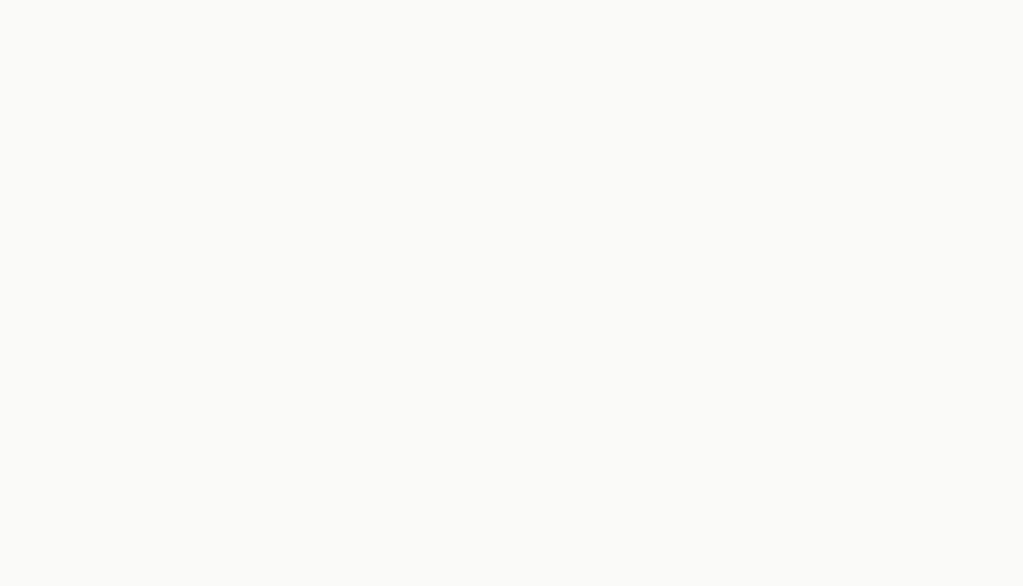
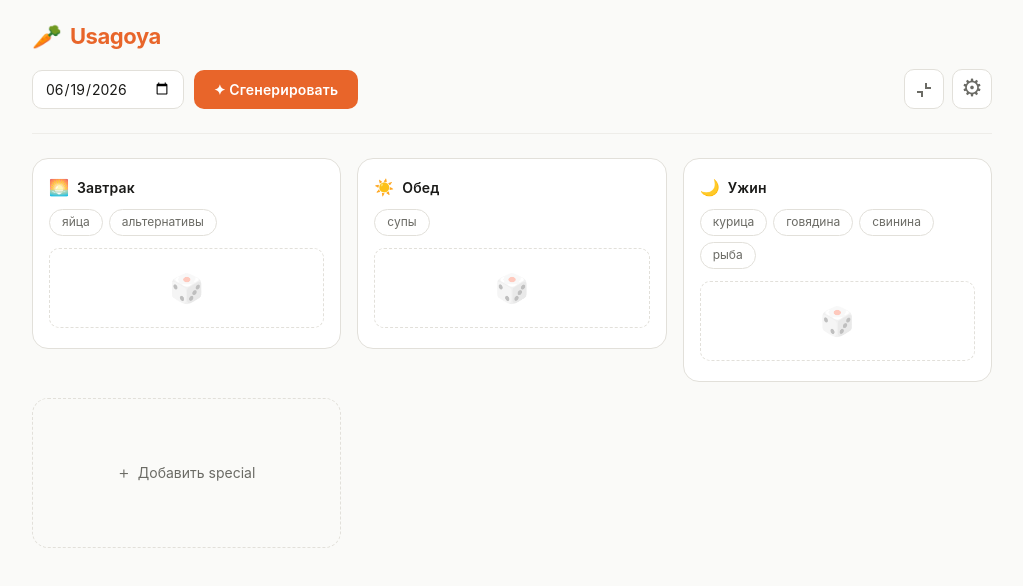
Before and after one commit to sahvea/usagoya, a React (Vite) app: page / in a window 1280 px wide. Shown: the top 586 px of the page, without its empty margins (128-1151 px from the left). Built offline with nearby package versions, Linux system fonts and the light colour scheme.

Commit message:
feat: add page component

```diff
--- /dev/null
+++ b/src/App.module.css
@@ -0,0 +1,88 @@
+.page {
+  min-height: 100vh;
+  background: var(--color-bg);
+  padding: 0 16px 48px;
+}
+
+.container {
+  max-width: 960px;
+  margin: 0 auto;
+}
+
+.grid {
+  display: grid;
+  grid-template-columns: repeat(auto-fill, minmax(260px, 1fr));
+  gap: 16px;
+  align-items: start;
+}
+
+.addSpecial {
+  display: flex;
+  flex-direction: row;
+  align-items: center;
+  justify-content: center;
+  gap: 8px;
+  padding: 18px;
+  min-height: 150px;
+  border: 1.5px dashed var(--color-border);
+  border-radius: 16px;
+  background: transparent;
+  color: var(--color-text-muted);
+  cursor: pointer;
+  font-size: 14px;
+  transition:
+    border-color 0.15s,
+    color 0.15s,
+    background 0.15s;
+  width: 100%;
+}
+
+.addSpecial:hover:not(:disabled) {
+  border-color: var(--color-accent);
+  color: var(--color-accent);
+  background: var(--color-accent-bg);
+}
+
+.addSpecial:disabled {
+  opacity: 0.4;
+  cursor: default;
+}
+
+.addIcon {
+  font-size: 18px;
+  font-weight: 300;
+  line-height: 1;
+}
+
+.error {
+  position: fixed;
+  top: 16px;
+  left: 50%;
+  transform: translateX(-50%);
+  background: #d93025;
+  color: #fff;
+  padding: 12px 20px;
+  border-radius: 10px;
+  font-size: 14px;
+  max-width: 90vw;
+  text-align: center;
+  z-index: 200;
+  animation: slideUp 0.2s ease;
+}
+
+@keyframes slideUp {
+  from {
+    opacity: 0;
+    transform: translateX(-50%) translateY(10px);
+  }
+  to {
+    opacity: 1;
+    transform: translateX(-50%) translateY(0);
+  }
+}
+
+@media (max-width: 480px) {
+  .grid {
+    grid-template-columns: 1fr;
+  }
+}
--- /dev/null
+++ b/src/App.tsx
@@ -0,0 +1,192 @@
+import { useReducer, useState, useCallback } from 'react';
+import { reducer, makeInitialState, pickForCard, excludeAndPick, pickNewSide } from './reducer';
+import type { Card, FilterKey } from './types';
+import { sendAll } from './utils/telegram';
+import { Header } from './components/Header';
+import { MealCard } from './components/MealCard';
+import { TelegramSettings } from './components/TelegramSettings';
+import styles from './App.module.css';
+
+const App = () => {
+  const [state, dispatch] = useReducer(reducer, undefined, makeInitialState);
+  const [showSettings, setShowSettings] = useState(false);
+  const [collapsed, setCollapsed] = useState(false);
+  const [pendingResults, setPendingResults] = useState<
+    Record<string, { main: string; side: string | null }>
+  >({});
+  const [error, setError] = useState<string | null>(null);
+
+  const anyAnimating = state.cards.some((c) => c.animating);
+  const hasResults = state.cards.some((c) => c.result.main);
+
+  const showError = (msg: string) => {
+    setError(msg);
+    setTimeout(() => setError(null), 4000);
+  };
+
+  const handleGenerate = () => {
+    if (anyAnimating) return;
+    const targets = state.cards.filter((c) => !c.confirmed && !c.sent);
+    if (targets.length === 0) return;
+
+    const newPending: Record<string, { main: string; side: string | null }> = {};
+    targets.forEach((c) => {
+      const result = pickForCard(c);
+      newPending[c.id] = { main: result.main ?? '', side: result.side };
+    });
+
+    setPendingResults(newPending);
+    targets.forEach((c, i) => {
+      setTimeout(() => {
+        dispatch({ type: 'SET_ANIMATING', cardId: c.id, animating: true });
+      }, i * 150);
+    });
+  };
+
+  const handleAnimDone = useCallback(
+    (cardId: string) => {
+      setPendingResults((prev) => {
+        const pending = prev[cardId];
+        if (!pending) return prev;
+        dispatch({
+          type: 'SET_RESULT',
+          cardId,
+          result: { main: pending.main, side: pending.side },
+        });
+        const next = { ...prev };
+        delete next[cardId];
+        return next;
+      });
+    },
+    []
+  );
+
+  const handleReroll = (card: Card) => {
+    if (card.confirmed || card.sent || card.animating) return;
+    const result = pickForCard(card);
+    setPendingResults((prev) => ({
+      ...prev,
+      [card.id]: { main: result.main ?? '', side: result.side },
+    }));
+    dispatch({ type: 'SET_ANIMATING', cardId: card.id, animating: true });
+  };
+
+  const handleSkip = (card: Card) => {
+    if (card.confirmed || card.sent || card.animating) return;
+    const { newExcluded, result } = excludeAndPick(card);
+
+    dispatch({
+      type: 'SET_CARDS',
+      cards: state.cards.map((c) =>
+        c.id === card.id ? { ...c, excludedToday: newExcluded, animating: true } : c
+      ),
+    });
+    setPendingResults((prev) => ({
+      ...prev,
+      [card.id]: { main: result.main ?? '', side: result.side },
+    }));
+  };
+
+  const handleToggleNoSide = (cardId: string) => {
+    dispatch({ type: 'TOGGLE_NO_SIDE', cardId });
+  };
+
+  const handleRerollSide = (card: Card) => {
+    if (card.type !== 'dinner' || card.confirmed || card.sent || card.animating) return;
+    const newSide = pickNewSide(card);
+    dispatch({ type: 'REROLL_SIDE', cardId: card.id, side: newSide });
+  };
+
+  const handleSendAll = async () => {
+    if (!state.telegramConfig.token || !state.telegramConfig.chatId) {
+      setShowSettings(true);
+      return;
+    }
+    const active = state.cards.filter((c) => c.result.main);
+    if (active.length === 0) return;
+    try {
+      await sendAll(active, state.date, state.telegramConfig);
+      active.forEach((c) => dispatch({ type: 'MARK_SENT', cardId: c.id }));
+    } catch (e) {
+      showError((e as Error).message);
+    }
+  };
+
+  const specialCount = state.cards.filter((c) => c.type === 'special').length;
+
+  return (
+    <div className={styles.page}>
+      <div className={styles.container}>
+        <Header
+          date={state.date}
+          onDateChange={(date) => dispatch({ type: 'SET_DATE', date })}
+          onGenerate={handleGenerate}
+          onSendAll={handleSendAll}
+          onOpenSettings={() => setShowSettings(true)}
+          onToggleCollapsed={() => setCollapsed((v) => !v)}
+          collapsed={collapsed}
+          generating={anyAnimating}
+          hasResults={hasResults}
+        />
+
+        <div className={styles.grid}>
+          {state.cards.map((card) => (
+            <MealCard
+              key={card.id}
+              card={card}
+              animatingCardId={card.animating ? card.id : null}
+              pendingResult={
+                pendingResults[card.id]
+                  ? { id: card.id, result: pendingResults[card.id] }
+                  : null
+              }
+              onFilterToggle={(_cardId: string, filter: FilterKey) =>
+                dispatch({ type: 'SET_FILTER', cardId: card.id, filter })
+              }
+              onGenerateSingle={handleReroll}
+              onSkip={handleSkip}
+              onRerollSide={handleRerollSide}
+              onToggleNoSide={handleToggleNoSide}
+              onConfirm={(cardId) => dispatch({ type: 'CONFIRM', cardId })}
+              onUnconfirm={(cardId) => dispatch({ type: 'UNCONFIRM', cardId })}
+              onRemove={
+                card.type === 'special'
+                  ? (cardId) => dispatch({ type: 'REMOVE_CARD', cardId })
+                  : undefined
+              }
+              collapsed={collapsed}
+              onAnimDone={handleAnimDone}
+            />
+          ))}
+
+          {specialCount < 3 && (
+            <button
+              className={styles.addSpecial}
+              onClick={() => dispatch({ type: 'ADD_SPECIAL' })}
+              disabled={anyAnimating}
+            >
+              <span className={styles.addIcon}>+</span>
+              <span>Добавить special</span>
+            </button>
+          )}
+        </div>
+
+        {error && (
+          <div className={styles.error} role="alert">
+            {error}
+          </div>
+        )}
+      </div>
+
+      {showSettings && (
+        <TelegramSettings
+          config={state.telegramConfig}
+          onSave={(config) => dispatch({ type: 'SET_TELEGRAM', config })}
+          onClose={() => setShowSettings(false)}
+        />
+      )}
+    </div>
+  );
+};
+
+export default App;
--- a/src/main.tsx
+++ b/src/main.tsx
@@ -1,9 +1,10 @@
 import { StrictMode } from "react";
 import { createRoot } from "react-dom/client";
 import "./index.css";
+import App from "./App.tsx";
 
 createRoot(document.getElementById("root")!).render(
   <StrictMode>
-    <></>
+    <App />
   </StrictMode>,
 );
```
